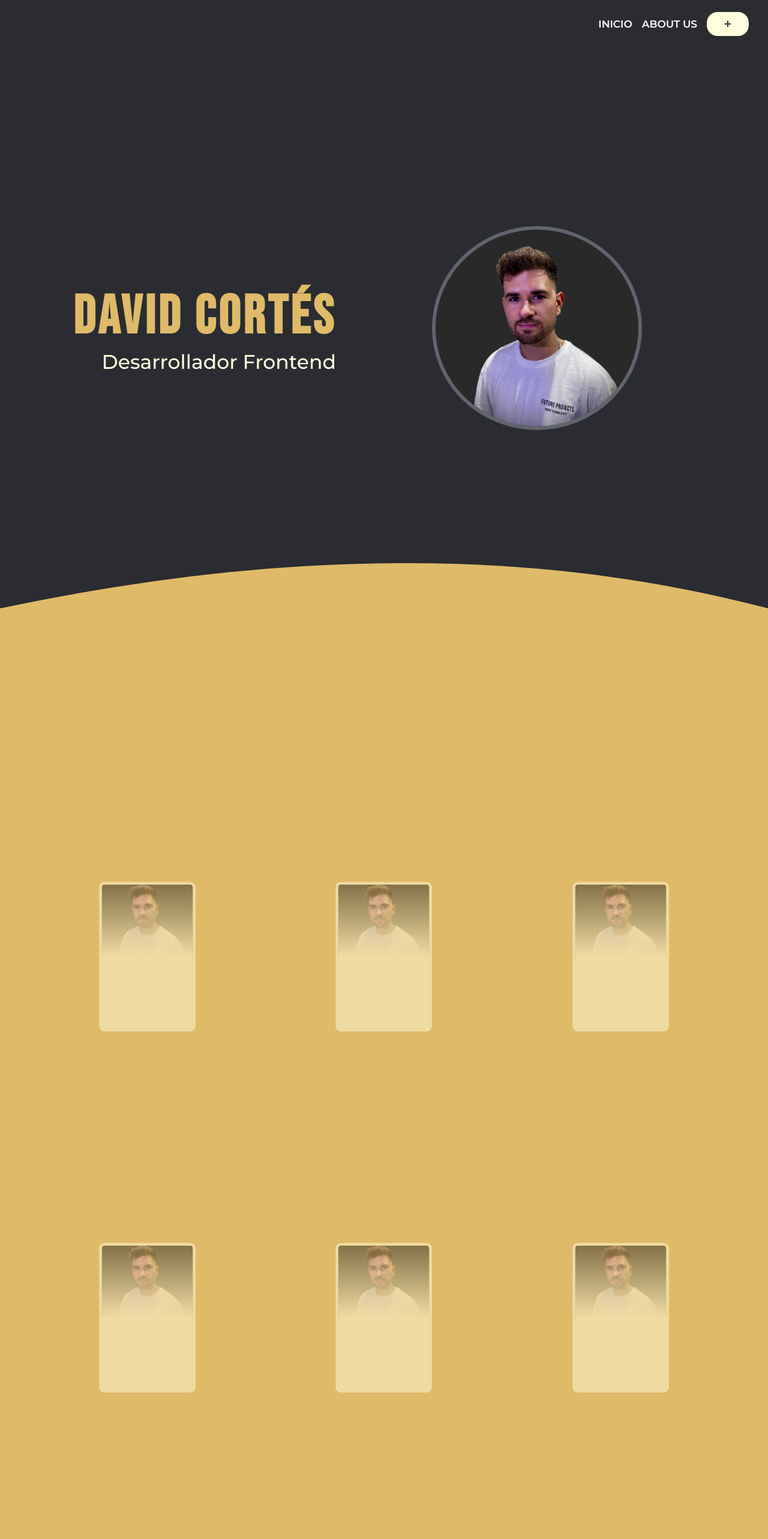
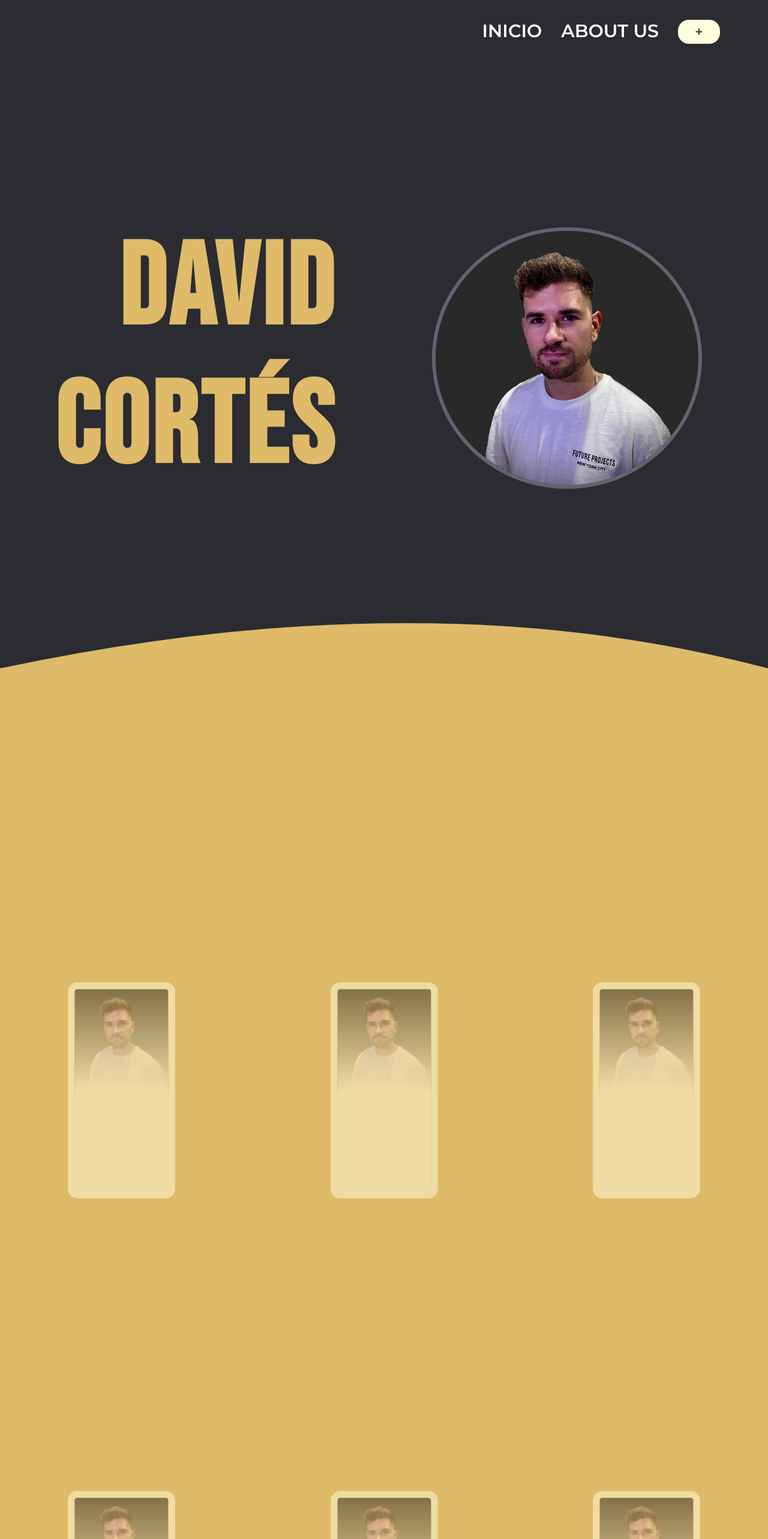
Before and after one commit to davidcortesdev/mi-portfolio, a React (Vite) app: page / in a window 1280 px wide. Shown: the top 2566 px of the page at 60% size. Built offline with nearby package versions, Linux system fonts and the light colour scheme.

Commit message:
responsive

```diff
--- a/src/index.css
+++ b/src/index.css
@@ -19,13 +19,14 @@ body {
   background: #2a2c31;
   height: 5rem;
   align-items: center;
+  padding-top: 2%;
 }
 
 .links a{
   text-decoration: none;
   color: white;
   font-weight: 600;
-  font-size: 17px;
+  font-size: 30px;
   text-transform: uppercase;
 }
 
@@ -37,9 +38,8 @@ body {
 
 .links {
   display: flex;
-  gap: 1rem;
-  margin-right: 2rem;
-  align-items: center;
+  gap: 2rem;
+  margin-right: 5rem;
 }
 
 .btn-nav{
@@ -65,7 +65,7 @@ body {
 /* CABECERA 1 */
 
 .seccion-cabecera{
-  height: 650px;
+  height: 750px;
   background: #2a2c31;
   display: flex;
   justify-content: space-around;
@@ -78,13 +78,12 @@ body {
   height: 100%;
   align-content: center;
   text-align: end;
-
 }
 
 .cabecera-izq h1{
   font-family: "Bebas Neue", sans-serif;
   letter-spacing: 5px;
-  font-size: 90px;
+  font-size: 12rem;
   color: #dfba69;
   animation: change-color 2s ease-in-out alternate;
 }
@@ -106,7 +105,7 @@ body {
 
 
 .cabecera-izq p{
-  font-size: 33px;
+  font-size: 3rem;
   color: #fffedf;
   font-weight: 500;
   animation: change-position 2s ease-out;
@@ -127,14 +126,14 @@ body {
 
 .cabecera-der{
   width: 100%;
-  height: 100%;
+  height: auto;
   align-content: center;
   text-align: start;
   margin-left: 10rem;
 }
 
 .imagen-perfil{
-  width: 350px;
+  width: 450px;
   border-radius: 50%;
   animation: change-size 1s linear;
   border: 6px solid #666973ed;
@@ -162,20 +161,19 @@ body {
 
 .seccion-tarjetas {
   display: flex;
-  margin-top: 300px;
-  padding: 0;
-  padding-inline: 5%;
   flex-wrap: wrap;
   row-gap: 3rem;
   column-gap: 2rem;
+  margin-top: 300px;
+  padding: 0;
   height: auto;
-  margin-bottom: 8rem;
-  max-width: 1500px;
+  margin-bottom: 20rem;
+  max-width: 1800px;
 }
 
 .card {
   width: 31%;
-  height: 554px;
+  height: 800px;
   view-timeline-name: --tarjeta;
   view-timeline-axis: block;
   animation-timeline: --tarjeta;
@@ -211,8 +209,8 @@ body {
   width: 100%;
   height: 100%;
   overflow: visible;
-  border: 10px solid #fffedf;
-  border-radius: 20px;
+  border: 25px solid #fffedf;
+  border-radius: 35px;
  }
 
  .card .title {
@@ -400,8 +398,8 @@ body {
   }
 
   .card{
-    width: 80%;
-    height: 600px;
+    width: 100%;
+    height: 800px;
   }
 
   .card-info .title{
@@ -489,7 +487,7 @@ body {
   }
 
   .card{
-    height: 400px;
+    height: 500px;
     width: 70%;
   }
 
```
